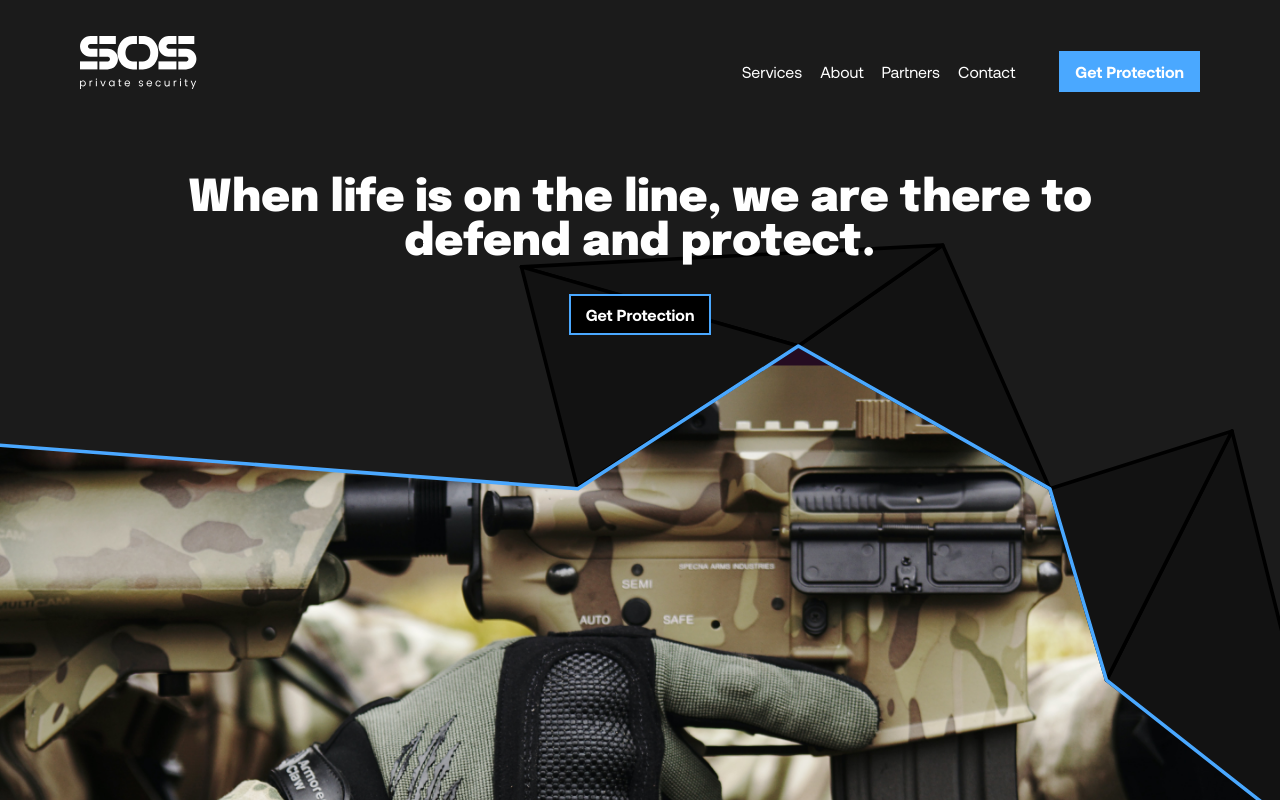
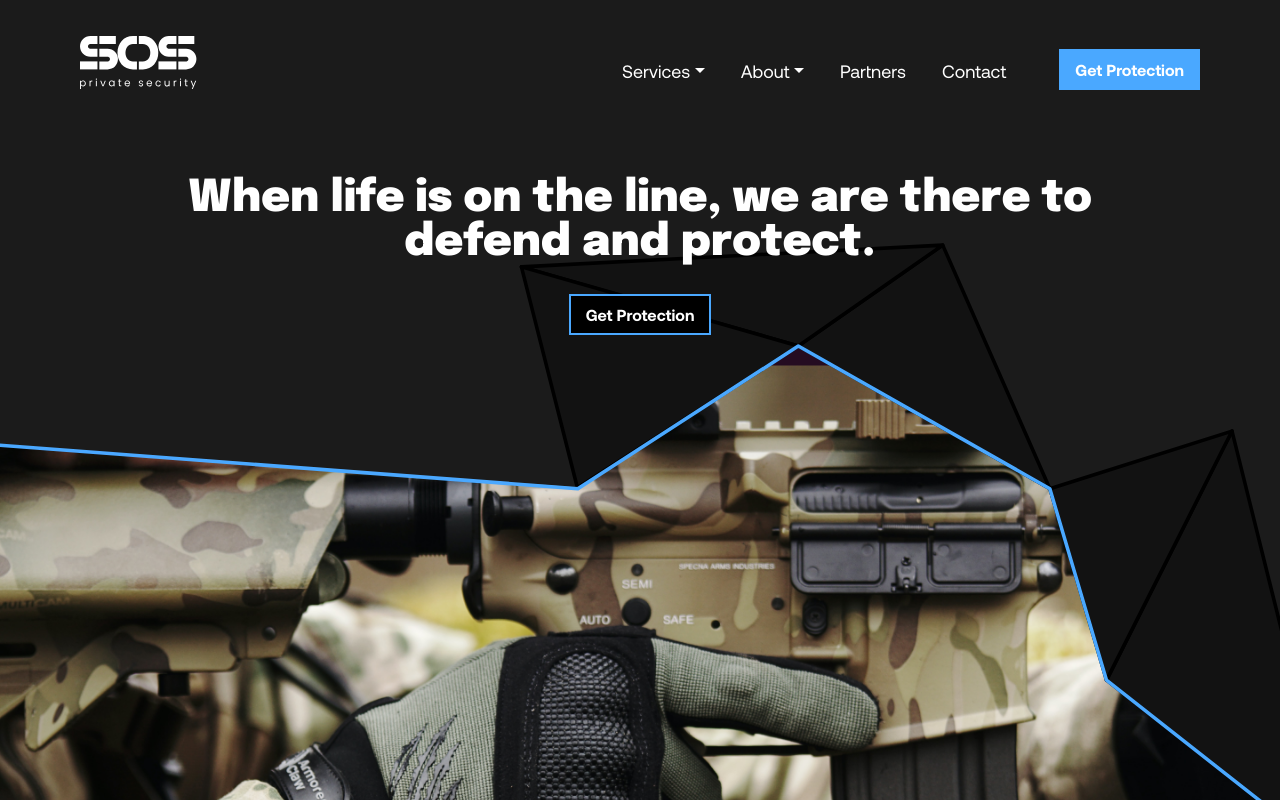
Before and after one commit to ricardopp1992/sos-next, a Next.js app: page / in a window 1280 px wide. Shown: the top 800 px of the page. Built offline with nearby package versions, Linux system fonts and the light colour scheme.

Commit message:
menu responsive done

```diff
--- a/src/assets/styles/components/_home.scss
+++ b/src/assets/styles/components/_home.scss
@@ -1,28 +1,3 @@
-/*NAVBAR*/
-
-@include desktops{
-  .sub-menu{
-    position: relative;
-    display: block;
-  }
-
-  .sub-menu-content{
-    display: none;
-    position: absolute;
-    min-width: 50px;
-    box-shadow: 0px 8px 16px 0px rgba(0,0,0,0.2);
-    padding: 12px 0px;
-
-  }
-
-  .sub-menu:hover .sub-menu-content {
-    display: block;
-    background-color: #1B1B1B; ;
-  }
-  }
-
-
-
 /*HOME CLIENT*/
 
 .partner-section{
--- /dev/null
+++ b/src/assets/styles/components/_menu.scss
@@ -0,0 +1,47 @@
+.navbar-collapse {
+  display: flex;
+  flex-direction: column;
+
+  @include desktops {
+    flex-direction: row;
+  }
+
+  .dropdown-menu {
+    background-color: #343a40;
+    @include mobile-xs {
+      position: relative;
+      // width: 100%;
+      transition: all ease .5s;
+    }
+
+    @include desktops {
+      position: absolute;
+    }
+
+    .dropdown-item:hover, .dropdown-item:focus {
+      background-color: transparent;
+      color: gray !important;
+    }
+  }
+}
+
+@include desktops{
+  .sub-menu{
+    position: relative;
+    display: block;
+  }
+
+  .sub-menu-content{
+    display: none;
+    position: absolute;
+    min-width: 50px;
+    box-shadow: 0px 8px 16px 0px rgba(0,0,0,0.2);
+    padding: 12px 0px;
+
+  }
+
+  .sub-menu:hover .sub-menu-content {
+    display: block;
+    background-color: #1B1B1B; ;
+  }
+}
--- a/src/assets/styles/main.scss
+++ b/src/assets/styles/main.scss
@@ -1,3 +1,4 @@
 @import './controls/theme-media-query.scss';
 
 @import './components/home.scss';
+@import './components/menu.scss';
--- a/src/components/Hero/HomeHero.jsx
+++ b/src/components/Hero/HomeHero.jsx
@@ -12,9 +12,9 @@ const HomeHero = () => {
             </h1>
         <a className={styles.black_btn} href="#">Get Protection</a>
       </div>
-      <div class={styles.hero_img_wrapper}>
-        <img class={styles.hero_img} src="/img/home/hero-1.png" alt="hero img" />
-        <img class={styles.hero_pattern}  src="/img/home/hero-pattern-1.svg" alt="hero pattern" />
+      <div className={styles.hero_img_wrapper}>
+        <img className={styles.hero_img} src="/img/home/hero-1.png" alt="hero img" />
+        <img className={styles.hero_pattern}  src="/img/home/hero-pattern-1.svg" alt="hero pattern" />
       </div>
     </div>
   );
--- /dev/null
+++ b/src/components/Navbar/Dropdown.jsx
@@ -0,0 +1,30 @@
+import React, { useEffect, useState } from 'react';
+import { NavDropdown } from 'react-bootstrap';
+
+const Dropdown = ({ children, title }) => {
+  const [isMobile, setIsMobile] = useState(true);
+  const [isHovered, setIsHovered] = useState(false);
+  const [isClicked, setIsClicked] = useState(false);
+
+  useEffect(() => {
+    if (window) {
+      setIsMobile(window.innerWidth < 992);
+    }
+  }, []);
+
+  return (
+    <NavDropdown
+      title={title}
+      id="basic-nav-dropdown"
+      onMouseEnter={() => isMobile || setIsHovered(true)}
+      onMouseLeave={() => isMobile || setIsHovered(false)}
+      onToggle={() => isMobile && setIsClicked(!isClicked)}
+      show={isClicked || isHovered}>
+      {
+        children
+      }
+    </NavDropdown>
+  );
+};
+
+export default Dropdown;
--- a/src/components/Navbar/index.js
+++ b/src/components/Navbar/index.js
@@ -1,9 +1,10 @@
 import Link from 'next/link';
-import { Navbar, Nav } from 'react-bootstrap'
+import { Navbar, Nav, NavDropdown } from 'react-bootstrap';
 
 import Logo from '../Logo/Logo';
+import Dropdown from './Dropdown';
 
-import styles from './Navbar.module.scss'
+import styles from './Navbar.module.scss';
 
 
 export default function Navmenu() {
@@ -13,44 +14,24 @@ export default function Navmenu() {
         <Logo />
       </Navbar.Brand>
       <Navbar.Toggle className={styles.nav_toggle} aria-controls="responsive-navbar-nav" />
-      <Navbar.Collapse className="pt-3 justify-content-end" id="responsive-navbar-nav">
-        <Nav className="dropdown sub-menu" >
-          <Link href="/#"  >
-          <a className={styles.nav_link}>Services</a>
-          </Link>
-          <Nav className="dropdown-menu navbar bg-dark sub-menu-content" >
-            <Link href="/services">
-              <a className={`${styles.nav_link} dropdown-item text-white`}>Services</a>
-            </Link>
-            <Link href="/#">
-              <a className={`${styles.nav_link} dropdown-item text-white`}>Personal</a>
-            </Link>
-            <Link href="/#">
-              <a className={`${styles.nav_link} dropdown-item text-white`}>Corporate</a>
-            </Link>
-            <Link href="/#">
-              <a className={`${styles.nav_link} dropdown-item text-white`}>International</a>
-            </Link>
-            <Link href="/#">
-              <a className={`${styles.nav_link} dropdown-item text-white`}>Trainings and courses</a>
-            </Link>
-          </Nav>
-        </Nav>
-        <Nav className="dropdown sub-menu">
-          <Link href="/#" className="dropdown-toggle">
-          <a className={styles.nav_link} >About</a>
-          </Link>
-          <Nav className="dropdown-menu navbar bg-dark sub-menu-content" >
-            <Link href="/about">
-              <a className={`${styles.nav_link} dropdown-item text-white`}>About</a>
-            </Link>
-            <Link href="/#">
-              <a className={`${styles.nav_link} dropdown-item text-white`}>Team</a>
-            </Link>
-          </Nav>
-        </Nav>
-        <Nav><Link href="/#"><a className={styles.nav_link} >Partners</a></Link></Nav>
-        <Nav><Link href="/#"><a className={styles.nav_link} >Contact</a></Link></Nav>
+      <Navbar.Collapse className="pt-3 align-items-start justify-content-lg-end" id="responsive-navbar-nav">
+        <Dropdown
+          title="Services"
+          className={styles.nav_link}>
+          <NavDropdown.Item className={`${styles.nav_link} dropdown-item text-white`} href="/services">Services</NavDropdown.Item>
+          <NavDropdown.Item className={`${styles.nav_link} dropdown-item text-white`} href="/personal">Personal</NavDropdown.Item>
+          <NavDropdown.Item className={`${styles.nav_link} dropdown-item text-white`} href="/corporate">Corporate</NavDropdown.Item>
+          <NavDropdown.Item className={`${styles.nav_link} dropdown-item text-white`} href="/international">International</NavDropdown.Item>
+          <NavDropdown.Item className={`${styles.nav_link} dropdown-item text-white`} href="/trainings-courses">Trainings and courses</NavDropdown.Item>
+        </Dropdown>
+        <Dropdown
+          title="About"
+          className={styles.nav_link}>
+          <NavDropdown.Item className={`${styles.nav_link} dropdown-item text-white`} href="/about">About</NavDropdown.Item>
+          <NavDropdown.Item className={`${styles.nav_link} dropdown-item text-white`} href="/team">Team</NavDropdown.Item>
+        </Dropdown>
+        <Link href="/#"><a className={`nav-link`} >Partners</a></Link>
+        <Link href="/#"><a className={`nav-link`} >Contact</a></Link>
         <Nav className={styles.nav_btn}>
           <Link href="#">
             <a className="blue_btn">Get Protection</a>
@@ -58,5 +39,5 @@ export default function Navmenu() {
         </Nav>
       </Navbar.Collapse>
     </Navbar>
-  )
+  );
 }
```
